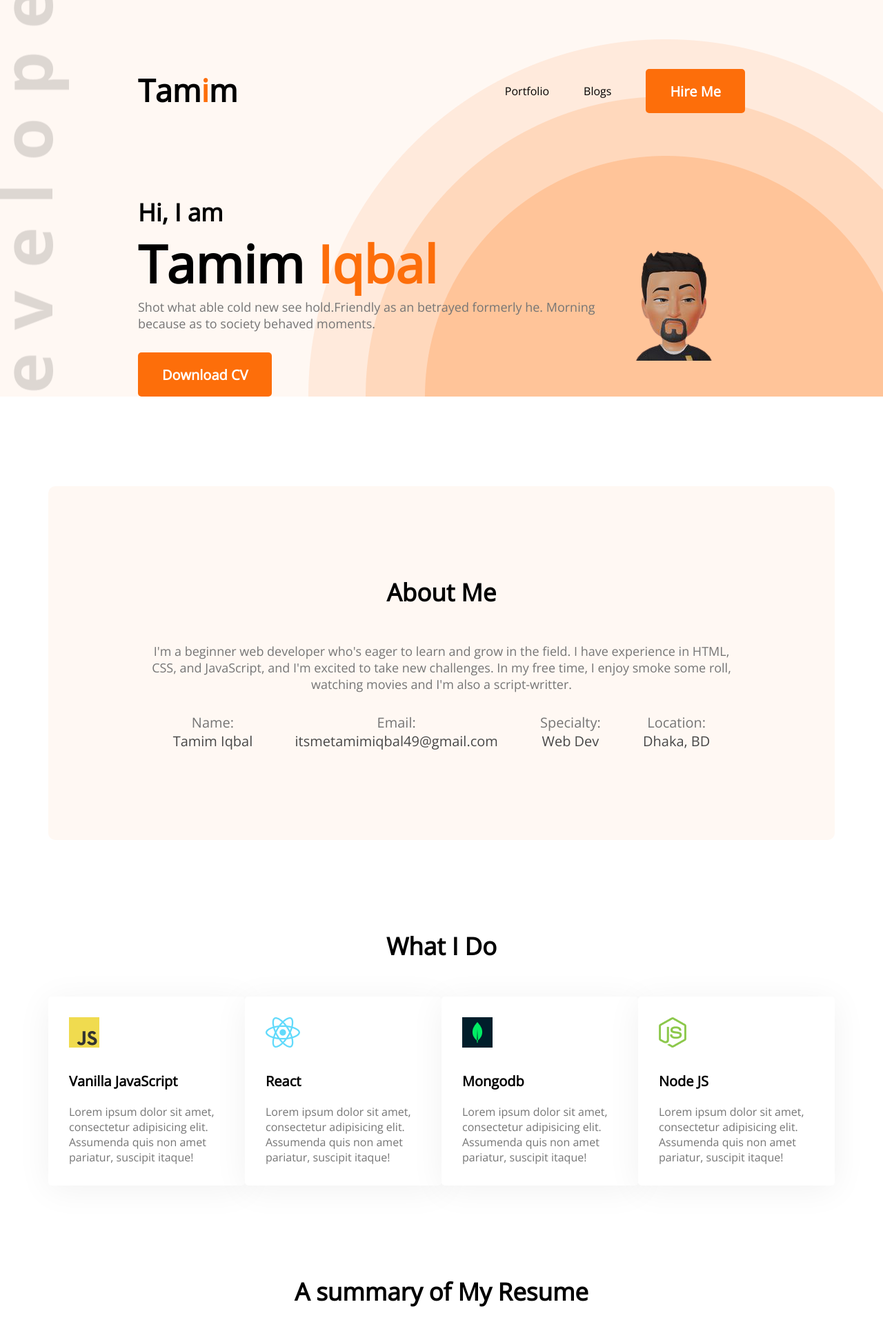
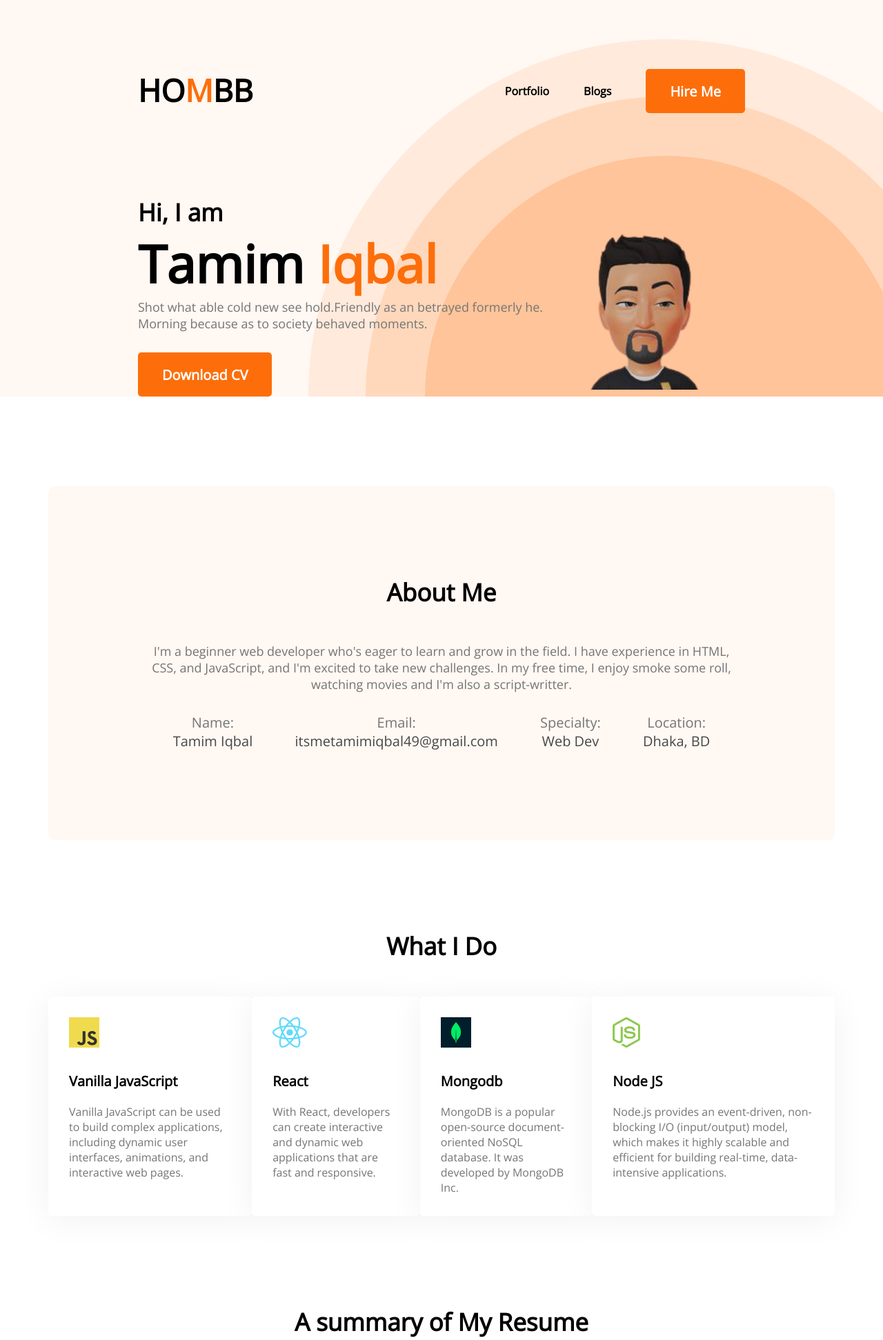
Before and after one commit to iamtamimiqbal/developer-portfolio, a plain HTML site: page index.html in a window 1280 px wide. Shown: the top 1943 px of the page at 69% size. Drawn offline with nearby package versions, Linux system fonts and the light colour scheme.

Commit message:
konomote sesh korlam

```diff
--- a/index.html
+++ b/index.html
@@ -16,10 +16,11 @@
 
     <header class="header">
         <nav>
-            <h2 class="nav-title">Tam<span class="text-primary">i</span>m</h2>
+            <h2 class="nav-title">HO<span class="text-primary">M</span>BB</h2>
             <ul>
-                <li>Portfolio</li>
-                <li>Blogs</li>
+                <li><strong>Portfolio</strong>
+                    </li>
+                <li><strong>Blogs</strong></li>
                 <li><button class="btn-primary">Hire Me</button></li>
             </ul>
         </nav>
@@ -28,12 +29,12 @@
             <div>
                 <h3 class="banner-sub-title">Hi, I am</h3>
                 <h1 class="banner-title">Tamim <span class="text-primary">Iqbal</span></h1>
-                <p class="banner-description">Shot what able cold new see hold.Friendly as an betrayed formerly he.
-                    Morning because as to society behaved moments.</p>
+                <p class="banner-description">Shot what able cold new see hold.Friendly as an betrayed formerly he. Morning because as to society behaved moments.</p>
                 <button class="btn-primary">Download CV</button>
             </div>
-            <img src="images/me-removebg-preview.png" alt="">
+            <img class="me" src="images/me-removebg-preview.png" alt="" width="500px">
         </div>
+
     </header>
     <main>
         <section class="about">
@@ -68,26 +69,22 @@
                 <div class="skill">
                     <img src="images/icons/js.png" alt="">
                     <p class="skill-title">Vanilla JavaScript</p>
-                    <p class="skill-description">Lorem ipsum dolor sit amet, consectetur adipisicing elit. Assumenda
-                        quis non amet pariatur, suscipit itaque!</p>
+                    <p class="skill-description">Vanilla JavaScript can be used to build complex applications, including dynamic user interfaces, animations, and interactive web pages.</p>
                 </div>
                 <div class="skill">
                     <img src="images/icons/react.png" alt="">
                     <p class="skill-title">React</p>
-                    <p class="skill-description">Lorem ipsum dolor sit amet, consectetur adipisicing elit. Assumenda
-                        quis non amet pariatur, suscipit itaque!</p>
+                    <p class="skill-description"> With React, developers can create interactive and dynamic web applications that are fast and responsive.</p>
                 </div>
                 <div class="skill">
                     <img src="images/icons/mongo.png" alt="">
                     <p class="skill-title">Mongodb</p>
-                    <p class="skill-description">Lorem ipsum dolor sit amet, consectetur adipisicing elit. Assumenda
-                        quis non amet pariatur, suscipit itaque!</p>
+                    <p class="skill-description">MongoDB is a popular open-source document-oriented NoSQL database. It was developed by MongoDB Inc. </p>
                 </div>
                 <div class="skill">
                     <img src="images/icons/nodejs.png" alt="">
                     <p class="skill-title">Node JS</p>
-                    <p class="skill-description">Lorem ipsum dolor sit amet, consectetur adipisicing elit. Assumenda
-                        quis non amet pariatur, suscipit itaque!</p>
+                    <p class="skill-description">Node.js provides an event-driven, non-blocking I/O (input/output) model, which makes it highly scalable and efficient for building real-time, data-intensive applications.</p>
                 </div>
             </div>
 
--- a/styles/portfolio.css
+++ b/styles/portfolio.css
@@ -17,15 +17,13 @@
     height: 64px;
     border-radius: 5px;
     background: #FD6E0A;
-
 }
 
 .header {
     background: #FFF8F3;
-    background-image: url('../images/header_bg.png'), url('../images/developer.png');
+    background-image: url('../images/header_bg.png');
     background-repeat: no-repeat;
     background-position: bottom right, left;
-
 }
 
 /* header and navigation styles */
@@ -51,6 +49,10 @@ nav li {
     margin-left: 50px;
 }
 
+nav li:hover {
+    color: #47b7da;
+}
+
 /* banner styles */
 .banner {
     display: flex;
@@ -58,10 +60,13 @@ nav li {
     margin: 0 200px;
 }
 
+
 .banner-title {
     font-weight: 700;
     font-size: 75px;
 }
+
+
 
 .iqbal {
     color: #FD6E0A;
```
